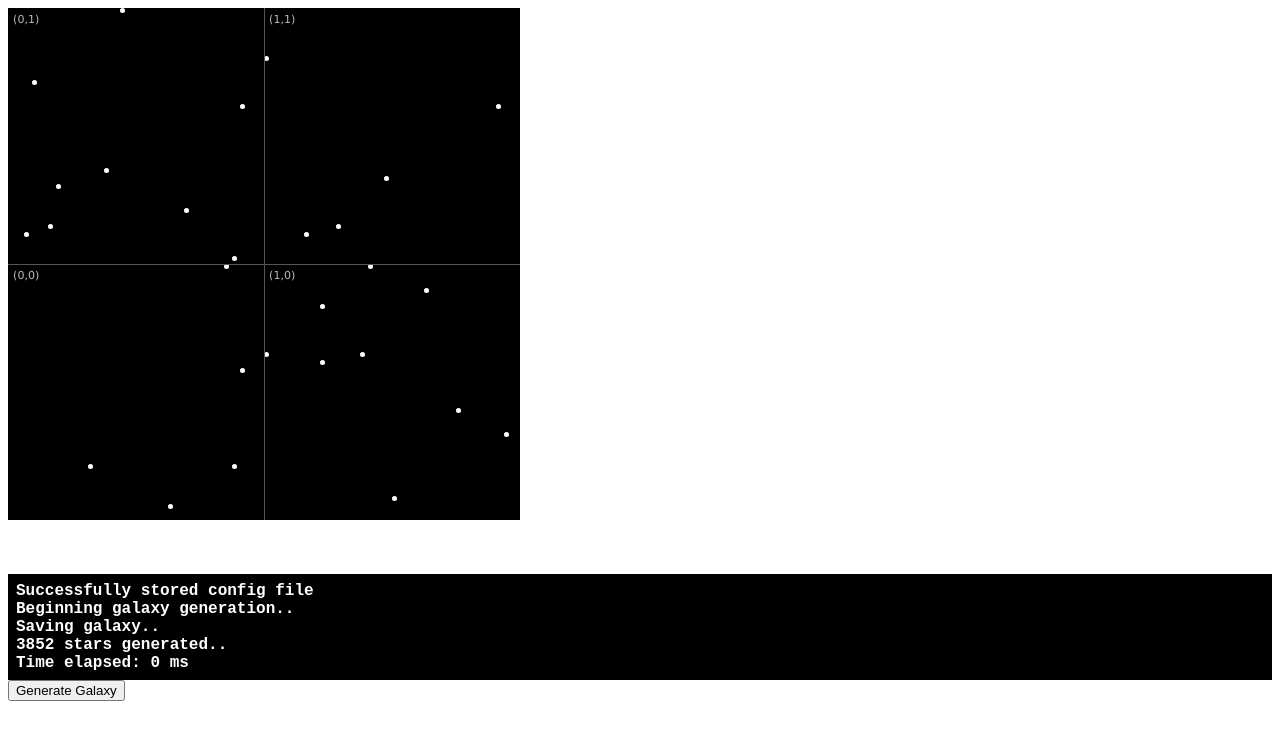
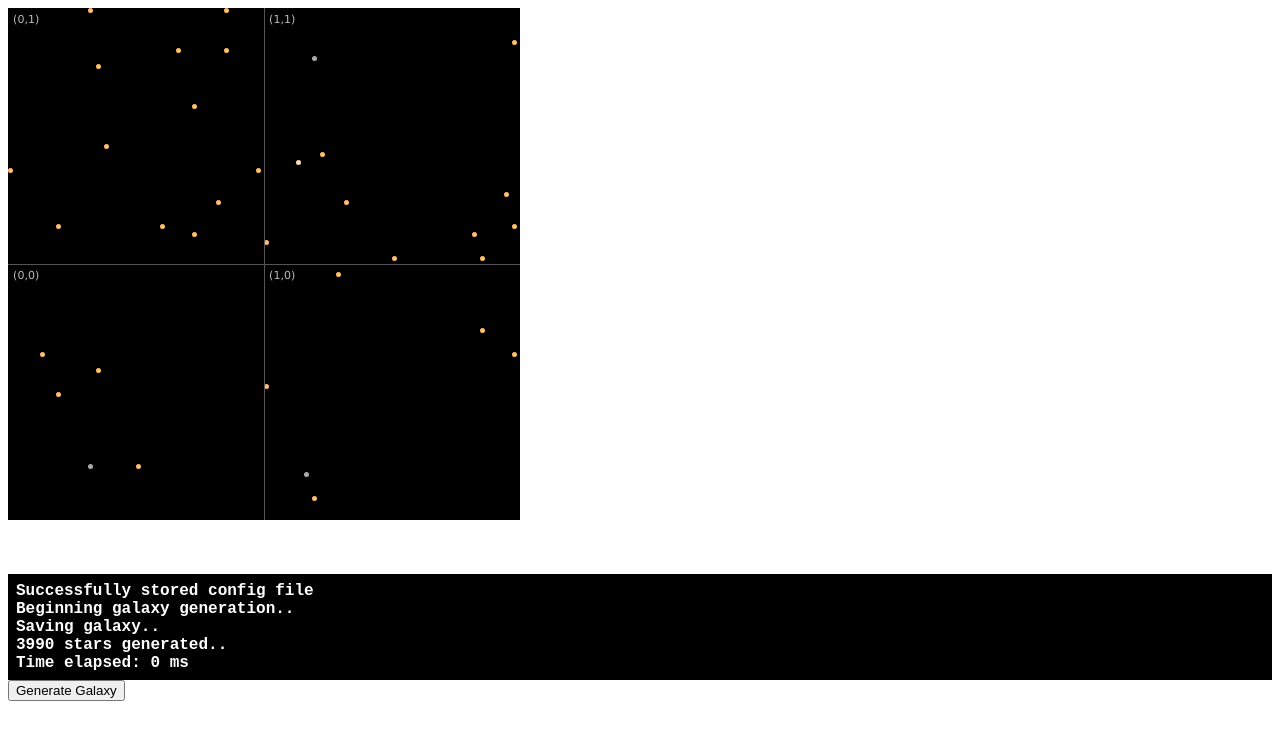
Before and after one commit to timbotron/js-space, a website: page www-root/star_test.html in a window 1280 px wide. Drawn offline with Linux system fonts and the light colour scheme.

Commit message:
stars have colors

```diff
--- a/www-root/css/mk2.css
+++ b/www-root/css/mk2.css
@@ -3,6 +3,7 @@
   max-width: 512px;
   position: relative;
   background: #000;
+  overflow: hidden;
 }
 
 .star {
--- a/www-root/js/gen_methods.js
+++ b/www-root/js/gen_methods.js
@@ -202,6 +202,7 @@ function getStar() {
 	// first, is this main sequence or not?
 	var r = randBetween(0,10);
 	var i;
+	var color;
 
 	if(r >= 1) {
 		var m = gen_mainseq_map();
@@ -210,17 +211,27 @@ function getStar() {
 
 		if(r <= 13) {
 			i = 0;
+			color = "#AABBFF";
 		} else if(r <= 60) {
 			i = 1;
+			color = "#CAD8FF";
 		} else if(r <= 300) {
 			i = 2;
+			color = "#FBF8FF";
+
 		} else if(r <= 760) {
 			i = 3;
+			color = "#FFF4E8";
 		} else if(r <= 1210) {
 			i = 4;
+			color = "#FFDDB4";
 		} else {
 			i = 5;
+			color = "#FFBD6F";
+
 		}
+
+
 	} else {
 		var m = gen_other_map();
 
@@ -228,8 +239,10 @@ function getStar() {
 
 		if(r <= 9) {
 			i = 0;
+			color = "#AAA";
 		} else {
 			i = 1;
+			color = "#FFBD6F";
 		}
 	}
 
@@ -244,6 +257,7 @@ function getStar() {
 	ret.type = m[i].type;
 	ret.cls = m[i].cls;
 	ret.color = m[i].color;
+	ret.hexcolor = color;
 	tmp = m[i].max_m * fraction;
 	ret.m = tmp.toFixed(2);
 	tmp = m[i].max_r * fraction;
@@ -262,7 +276,7 @@ function birth() {
 	var c = get_config();
 
 	// https://github.com/davidbau/seedrandom
-	Math.seedrandom('10.16.2010');
+	Math.seedrandom('10.16.2010 TJH AND TLL FOREVA!');
 	var star_count = 0;
 
 
@@ -393,7 +407,7 @@ function draw_sector(x,y,c,offset,top_off,left_off,grid) {
 		star.dataset.id = sec+"."+i;
 		star.style.top = String((c[sec][i].y * offset) + top_off) + "%";
 		star.style.left = String((c[sec][i].x * offset) + left_off) + "%";
-		star.style.background = "#FFF";
+		star.style.background = c[sec][i].sd.hexcolor;
 		grid.appendChild(star);
 	}
 }
```
